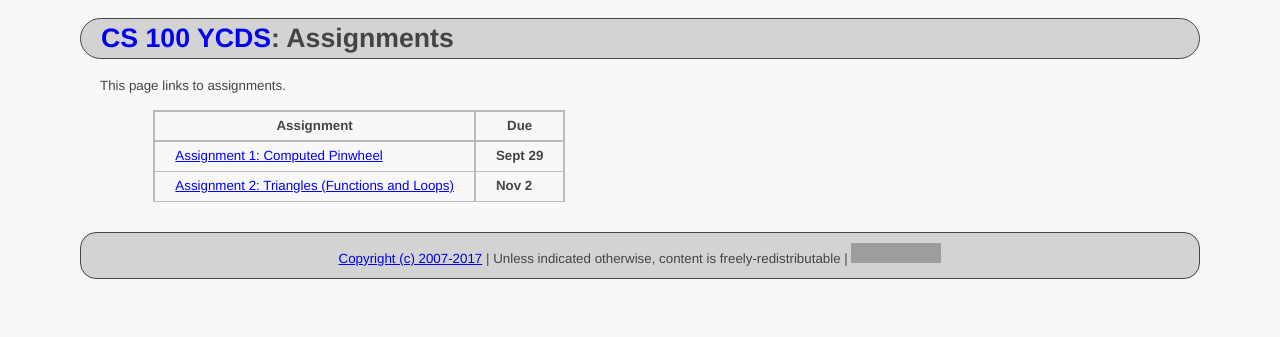
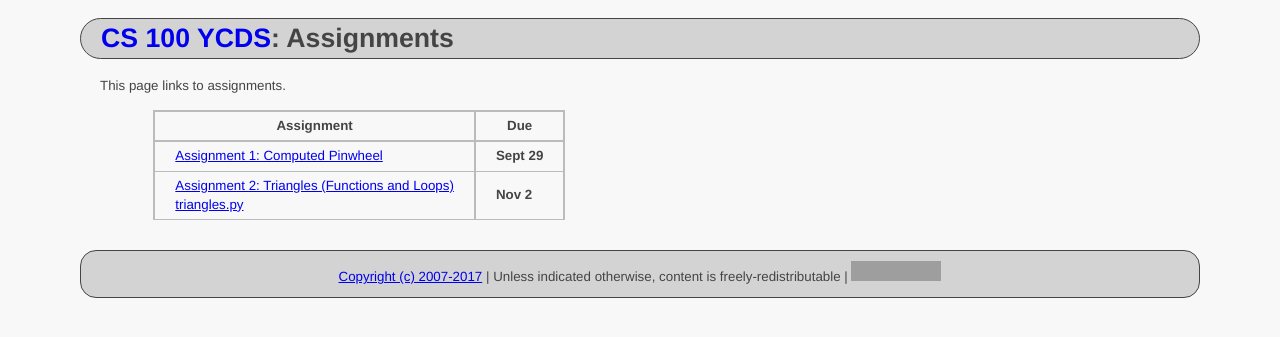
Before and after one commit to ycpcs/cs100-fall2017-ycds, a Jekyll site: the page built from assign/index.md, in a window 1280 px wide. Shown: the top 337 px of the page. Built offline with Jekyll 4.4.1, drawn with Linux system fonts in a browser that asks for light colours; grey boxes are pictures that could not be loaded.

Commit message:
add py link
add py link

```diff
--- a/assign/index.md
+++ b/assign/index.md
@@ -10,7 +10,7 @@ This page links to assignments.
 > Assignment                                                                             |     Due     |
 > -------------------------------------------------------------------------------------- | ----------- |
 > [Assignment 1: Computed Pinwheel](CPADS_Assign1.pdf)                                   | **Sept 29** |
-> [Assignment 2: Triangles (Functions and Loops)](CPADS_Assign2.pdf)                     | **Nov 2**  |
+> [Assignment 2: Triangles (Functions and Loops)](CPADS_Assign2.pdf) <br /> [triangles.py](src/triangles.py)                    | **Nov 2**  |
 
 <!--
 > [Assignment 2: Pyramid](CPADS_Assign2.pdf)  <br> [drawPyramidWithSquares Solution](cs100_assign02_drawPyramidWithSquares_solution.py) <br> [drawPyramidWithEquiTriangles Solution](cs100_assign02_drawPyramidWithEquiTriangles_solution.py)   | **Oct 12** |
```
